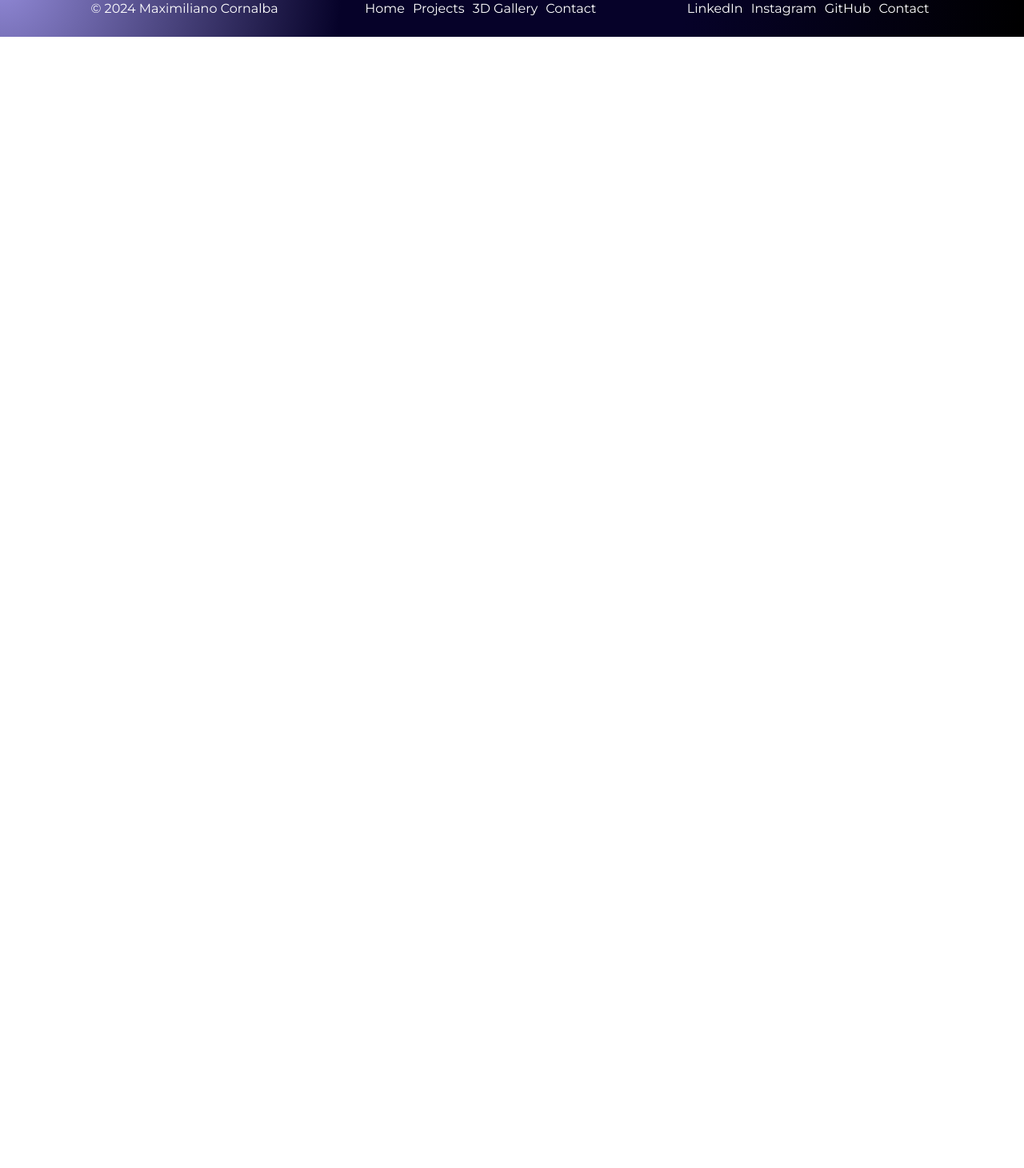
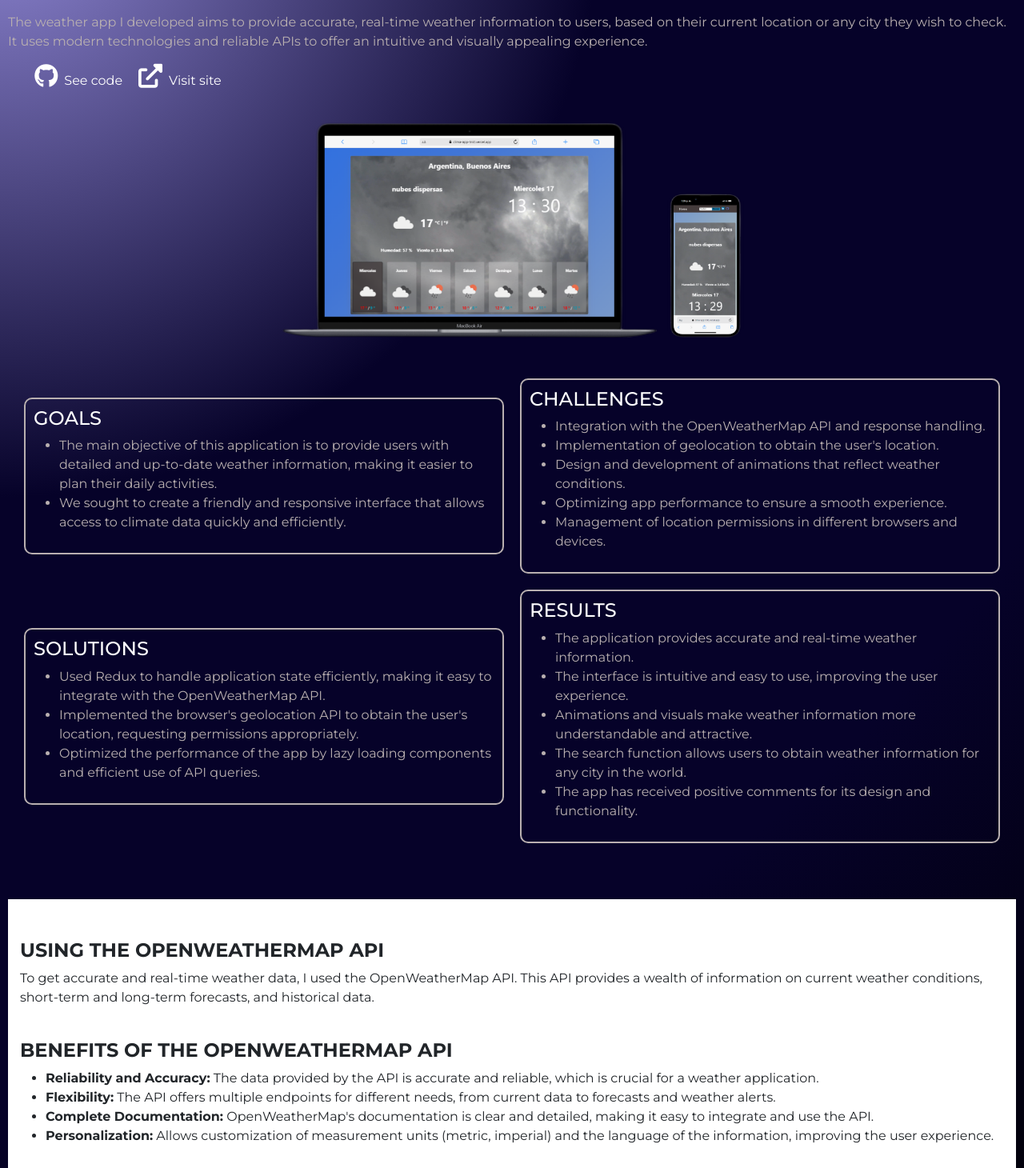
Before and after one commit to maxiscor7/portfolio-3d, a React (Vite) app: page /weather in a window 1280 px wide. Shown: the part 130-1590 px from the top of the page at 80% size. Before the commit the page ends 800 px from the top, so only its background shows below. Built offline with nearby package versions, Linux system fonts and the light colour scheme.

Commit message:
first case study amost finish

```diff
--- a/src/pages/Projects/Projects.jsx
+++ b/src/pages/Projects/Projects.jsx
@@ -1,5 +1,5 @@
 import React from 'react';
-import './Projects.css'; // Asegúrate de crear y ajustar este archivo CSS
+import './Projects.css';
 import { NavLink } from 'react-router-dom';
 
 const projects = [
--- /dev/null
+++ b/src/pages/Weather/Weather.css
@@ -0,0 +1,127 @@
+.container-weather-case-study {
+    font-family: "Montserrat", sans-serif;
+    padding: 10px;
+    display: flex;
+    align-items: center;
+    justify-content: center;
+    flex-direction: column;
+}
+.developed-links{
+    padding: 0 10px;
+}
+.developed-links label{
+    color: #fff;
+}
+.developed-links label:hover{
+    color: #0879cf;
+    cursor: pointer;
+}
+.container-devloped-links{
+    display: flex;
+    align-items: center;
+    justify-content: center;
+    width: 300px;
+}
+
+.first-weather-text-container h1 {
+    color: #fff;
+}
+
+.first-weather-text-container p {
+    color: rgb(185, 176, 176);
+}
+
+.section-devices {
+    width: 100%;
+    height: 250px;
+    display: flex;
+    align-items: center;
+    justify-content: center;
+}
+
+.section-devices img {
+    height: 220px;
+    max-height: 500px;
+}
+
+.goals{
+    display: flex;
+    align-items: center;
+    justify-content: center;
+    flex-wrap: wrap;
+    margin-bottom: 60px;
+}
+.item-inside-goals{
+    min-width: 350px;
+    max-width: 600px;
+    margin: 10px;
+    padding: 10px;
+    border: solid 2px rgb(185, 176, 176);
+    border-radius: 10px;
+}
+
+.goals h4{
+    color: #fff;
+}
+.goals li{
+    color: rgb(185, 176, 176);
+}
+
+.section-api{
+    background-color: #fff;
+    width: 100%;
+    display: flex;
+    align-items: center;
+    justify-content: center;
+    flex-direction: column;
+}
+.section-api h4{
+    font-weight: bold;
+}
+.item-inside-section-api{
+    max-width: 1250px;
+    margin-top: 40px;
+    padding: 10px;
+}
+.section-api img{
+    width: 250px;
+    margin-top: 40px;
+    margin-bottom: 40px;
+}
+
+@media only screen and (min-width: 800px) {
+
+    .section-devices {
+        height: 350px;
+    }
+
+    .section-devices img {
+        height: 350px;
+    }
+}
+
+@media only screen and (min-width: 1300px) {
+    .first-weather-text-container {
+        padding: 40px;
+    }
+    .first-weather-text-container h1 {
+
+        padding-left: 30px;
+    }
+    .first-weather-text-container p {
+        font-size: 20px;
+        padding-left: 30px;
+    }
+    .section-devices {
+        height: 450px;
+        margin-top: -20px;
+    }
+
+    .section-devices img {
+        height: 450px;
+    }
+    .item-inside-goals{
+        height: 300px;
+    }
+
+}
--- a/src/pages/Weather/Weather.jsx
+++ b/src/pages/Weather/Weather.jsx
@@ -1,8 +1,89 @@
 import React from 'react'
+import './Weather.css'
+import weatherDivices from '../../assets/weather-devices.png'
+import logoweather from '../../assets/logoweather.png'
 
 const Weather = () => {
   return (
-    <div>Weather</div>
+    <div className='container-weather-case-study'>
+      <div className='first-weather-text-container'>
+        <h1>WEATHER APP</h1>
+        <p>The weather app I developed aims to provide accurate, real-time weather information to users, based on their current location or any city they wish to check. It uses modern technologies and reliable APIs to offer an intuitive and visually appealing experience.</p>
+        <div className='container-devloped-links'>
+          <div className='developed-links'>
+            <a href="https://github.com/maxiscor7/clima-App" target="_blank" rel="noopener noreferrer" aria-label="Github de Enrique Maximiliano Cornalba">
+              <i className="fab fa-github" style={{ fontSize: '30px', color: '#ffffff', marginRight: '8px', }}></i>
+              <label>See code</label>
+            </a>
+            </div>
+            <div className='developed-links'>
+            <a href="https://clima-app-tnkt.vercel.app/" target="_blank" rel="noopener noreferrer" aria-label="Deploy del proyecto">
+              <i className="fas fa-external-link-alt" style={{ fontSize: '30px', color: '#ffffff', marginRight: '8px' }}></i>
+              <label>Visit site</label>
+            </a>
+          </div>
+        </div>
+
+      </div>
+      <div className='section-devices'>
+        <img src={weatherDivices} alt='weather devices' />
+      </div>
+      <div className='goals'>
+        <div className='item-inside-goals'>
+          <h4>GOALS</h4>
+          <ul>
+            <li>The main objective of this application is to provide users with detailed and up-to-date weather information, making it easier to plan their daily activities.</li>
+            <li>We sought to create a friendly and responsive interface that allows access to climate data quickly and efficiently.</li>
+          </ul>
+        </div>
+        <div className='item-inside-goals'>
+          <h4>CHALLENGES</h4>
+          <ul>
+
+            <li>Integration with the OpenWeatherMap API and response handling.</li>
+            <li>Implementation of geolocation to obtain the user's location.</li>
+            <li>Design and development of animations that reflect weather conditions.</li>
+            <li>Optimizing app performance to ensure a smooth experience.</li>
+            <li>Management of location permissions in different browsers and devices.</li>
+          </ul>
+        </div>
+        <div className='item-inside-goals'>
+          <h4>SOLUTIONS</h4>
+          <ul>
+            <li>Used Redux to handle application state efficiently, making it easy to integrate with the OpenWeatherMap API.</li>
+            <li>Implemented the browser's geolocation API to obtain the user's location, requesting permissions appropriately.</li>
+            <li>Optimized the performance of the app by lazy loading components and efficient use of API queries.</li>
+          </ul>
+        </div>
+        <div className='item-inside-goals'>
+          <h4>RESULTS</h4>
+          <ul>
+            <li>The application provides accurate and real-time weather information.</li>
+            <li>The interface is intuitive and easy to use, improving the user experience.</li>
+            <li>Animations and visuals make weather information more understandable and attractive.</li>
+            <li>The search function allows users to obtain weather information for any city in the world.</li>
+            <li>The app has received positive comments for its design and functionality.</li>
+          </ul>
+        </div>
+      </div>
+
+      <div className='section-api'>
+        <div className='item-inside-section-api'>
+          <h4>USING THE OPENWEATHERMAP API</h4>
+          <p>To get accurate and real-time weather data, I used the OpenWeatherMap API. This API provides a wealth of information on current weather conditions, short-term and long-term forecasts, and historical data.</p>
+          <br />
+          <h4>BENEFITS OF THE OPENWEATHERMAP API</h4>
+          <ul>
+            <li><strong>Reliability and Accuracy:</strong> The data provided by the API is accurate and reliable, which is crucial for a weather application.</li>
+            <li><strong>Flexibility:</strong> The API offers multiple endpoints for different needs, from current data to forecasts and weather alerts.</li>
+            <li><strong>Complete Documentation:</strong> OpenWeatherMap's documentation is clear and detailed, making it easy to integrate and use the API.</li>
+            <li><strong>Personalization:</strong> Allows customization of measurement units (metric, imperial) and the language of the information, improving the user experience.</li>
+          </ul>
+        </div>
+        <img src={logoweather} alt='logo apiopenweatheapp' />
+
+      </div>
+    </div>
   )
 }
 
```
Also changed, not shown: src/assets/logoweather.png (added), src/assets/weather-devices.png (added).
